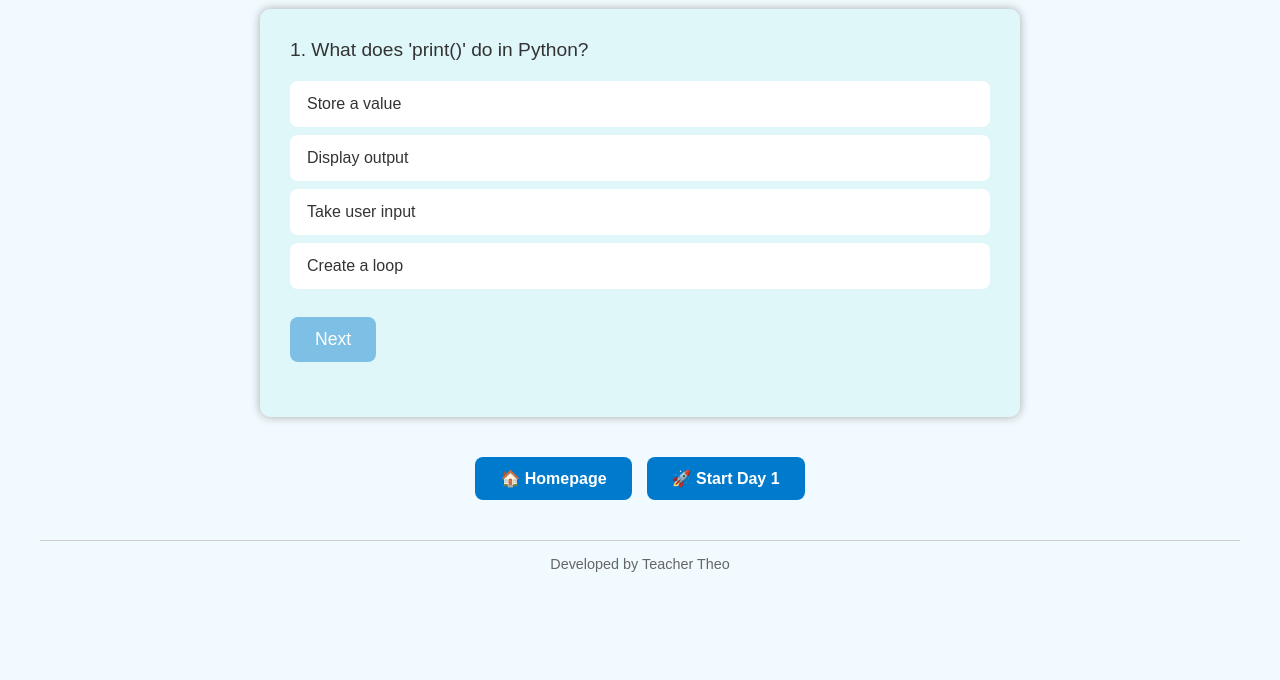
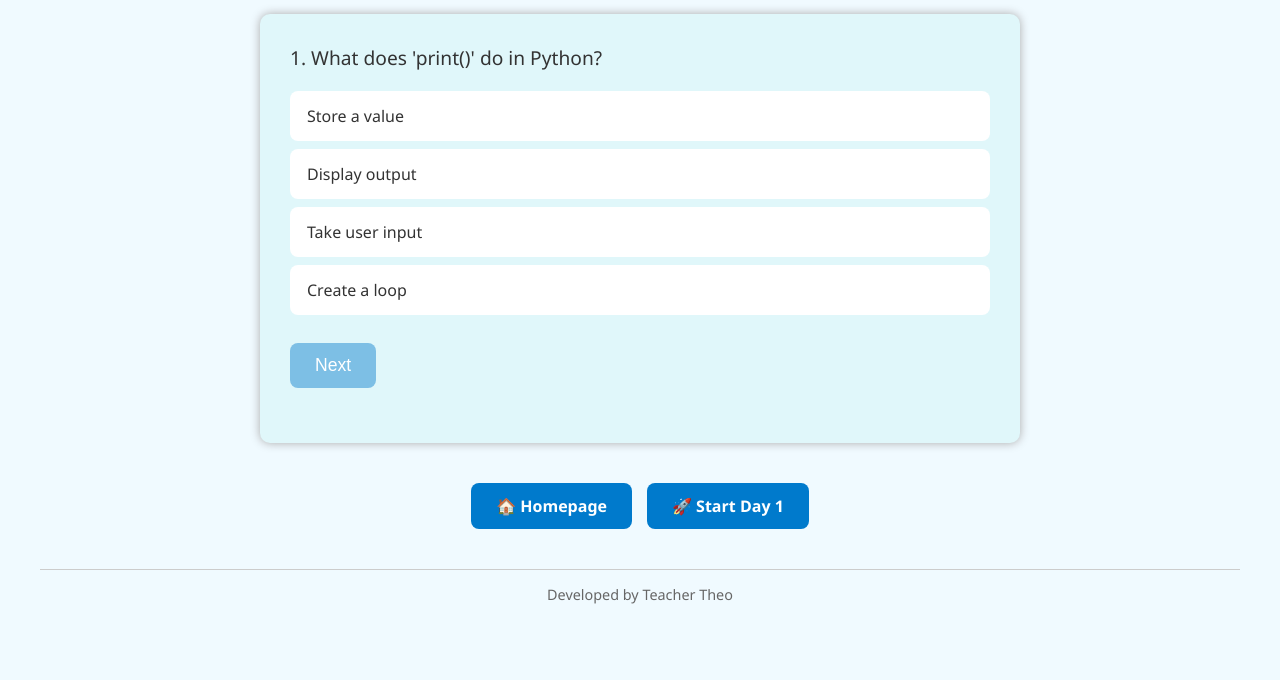
Before and after one commit to brotheo/TheoPython-Game-Development-Bootcamp, a plain HTML site: page quiz.html in a window 1280 px wide. Shown: the part 120-800 px from the top of the page. Drawn offline with Linux system fonts and the light colour scheme.

Commit message:
Update quiz.html

```diff
--- a/quiz.html
+++ b/quiz.html
@@ -6,7 +6,8 @@
 <title>Python Game Dev Bootcamp Quiz</title>
 <style>
   body {
-  font-family: 'Arial', 'Helvetica', sans-serif;
+  font-family: 'Segoe UI', 'Arial', sans-serif;
+  font-style: normal;
   background: #f0faff;
   padding: 40px;
   color: #333;
```
